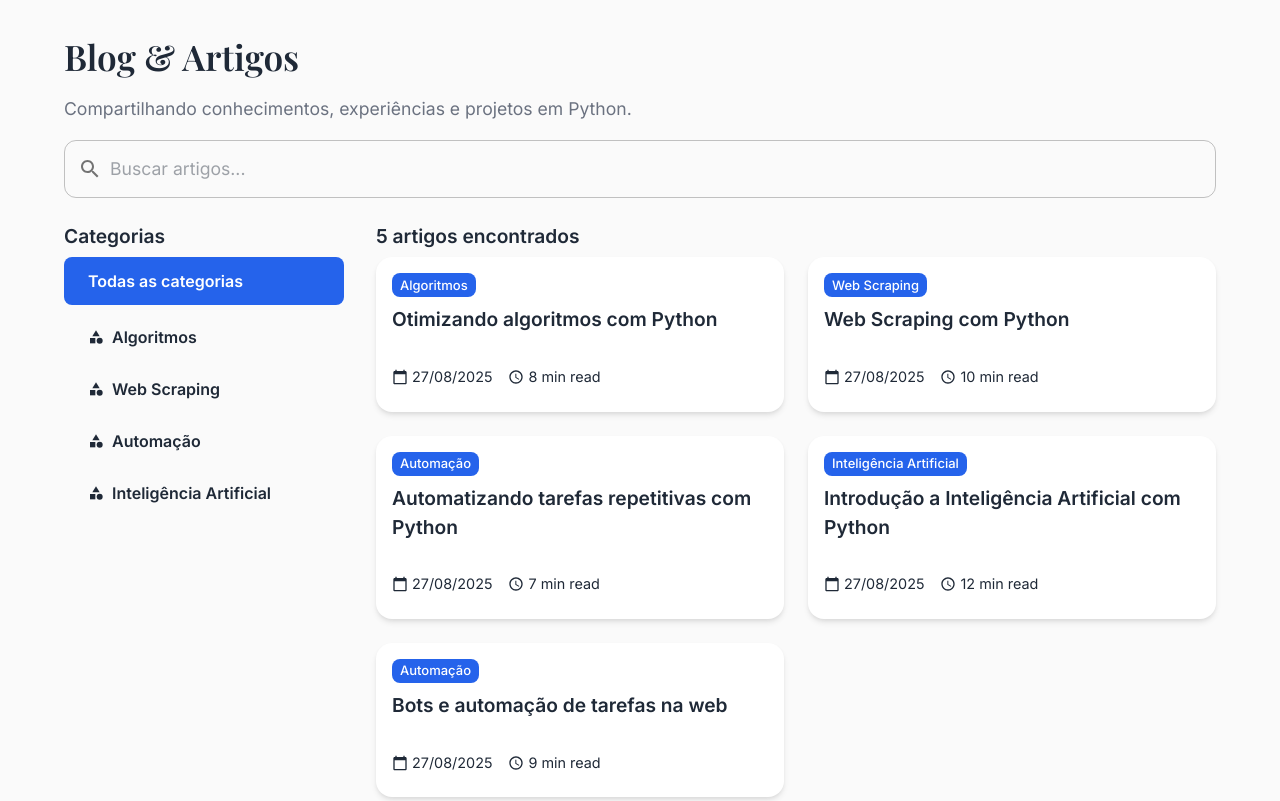
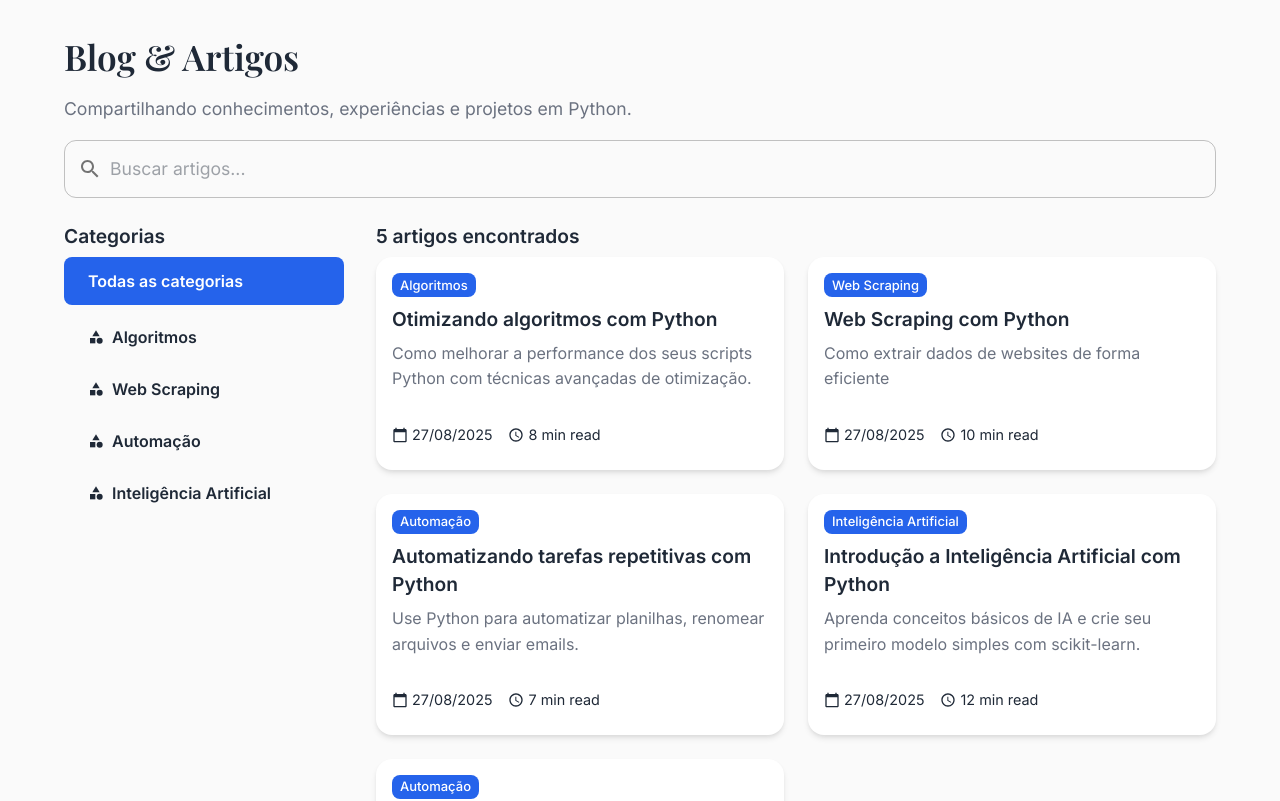
Before and after one commit to leonanthomaz/blog, a React (Vite) app: page /blog in a window 1280 px wide. Shown: the top 801 px of the page. Built offline with nearby package versions, Linux system fonts and the light colour scheme.

Commit message:
corrigindo primeiro commit

```diff
--- a/src/components/BlogCard/index.tsx
+++ b/src/components/BlogCard/index.tsx
@@ -41,7 +41,7 @@ const BlogCard = ({ post }: BlogCardProps) => {
           {post.title}
         </Typography>
         <Typography variant="body2" color="text.secondary" paragraph>
-          {post.excerpt}
+          {post.subtitle}
         </Typography>
         <Box sx={{ display: 'flex', alignItems: 'center', mt: 'auto', pt: 2 }}>
           <Box sx={{ display: 'flex', alignItems: 'center', mr: 2 }}>
--- a/src/components/CodeSnippet/index.tsx
+++ b/src/components/CodeSnippet/index.tsx
@@ -3,7 +3,6 @@ import { materialDark } from 'react-syntax-highlighter/dist/esm/styles/prism';
 import { IconButton, Box } from '@mui/material';
 import ContentCopyIcon from '@mui/icons-material/ContentCopy';
 import { useSnackbar } from 'notistack';
-import { useState } from 'react';
 
 interface CodeSnippetProps {
   code: string;
@@ -12,14 +11,11 @@ interface CodeSnippetProps {
 
 const CodeSnippet = ({ code, language }: CodeSnippetProps) => {
   const { enqueueSnackbar } = useSnackbar();
-  const [isCopied, setIsCopied] = useState(false);
 
   const handleCopy = async () => {
     try {
       await navigator.clipboard.writeText(code);
-      setIsCopied(true);
       enqueueSnackbar('Código copiado!', { variant: 'success' });
-      setTimeout(() => setIsCopied(false), 2000);
     } catch (err) {
       enqueueSnackbar('Falha ao copiar código', { variant: 'error' });
     }
--- a/src/styles/globalStyles.tsx
+++ b/src/styles/globalStyles.tsx
@@ -4,7 +4,7 @@ import { alpha } from '@mui/material/styles';
 
 export const GlobalCss = () => (
   <GlobalStyles
-    styles={(theme) => ({
+    styles={() => ({
       '*, *::before, *::after': {
         boxSizing: 'border-box',
       },
```
